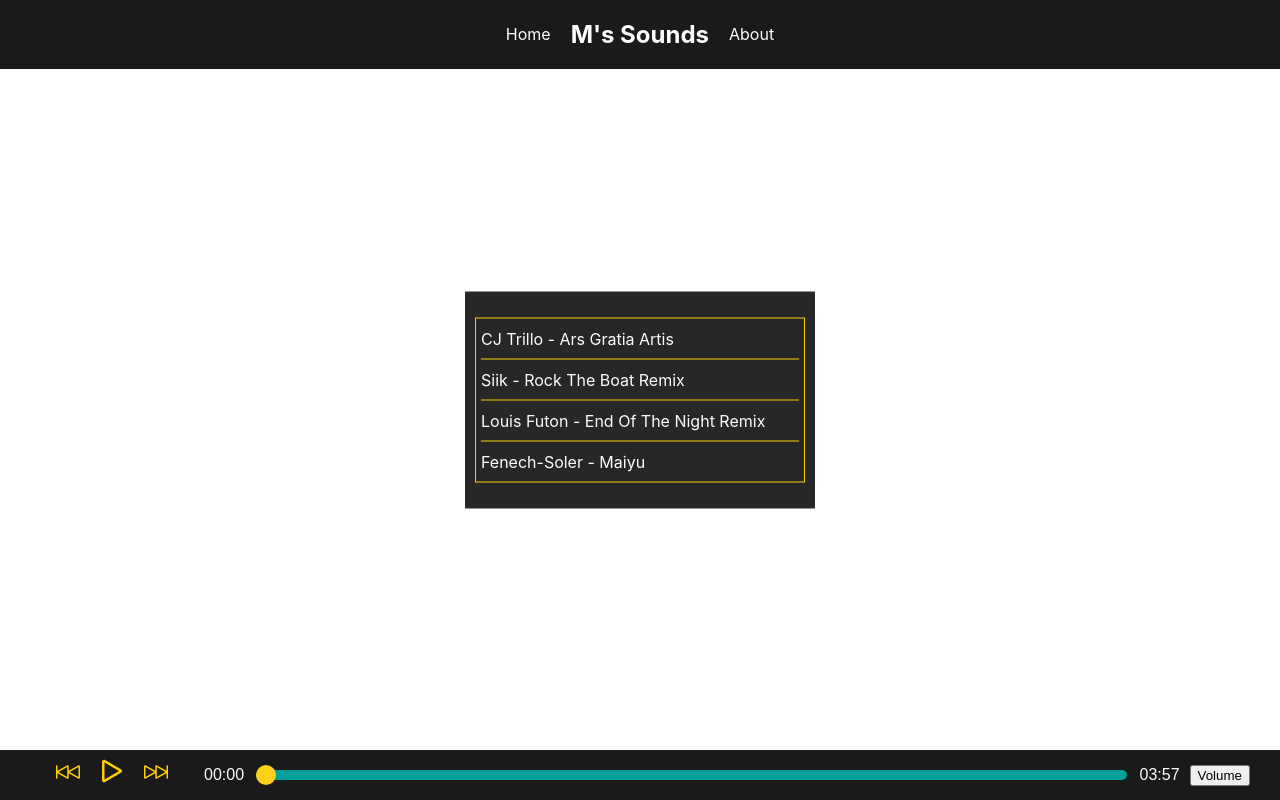
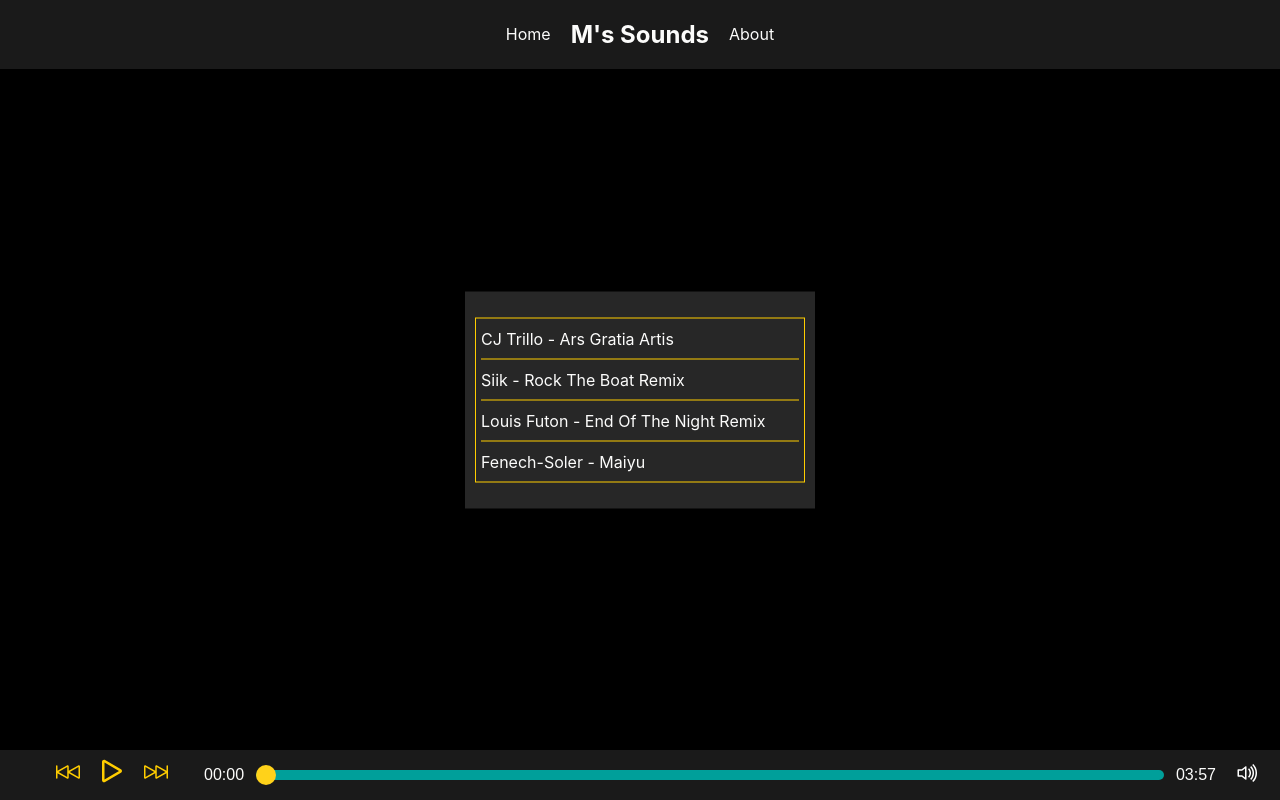
Before and after one commit to michaelhtran120/music-player, a Next.js app: page / in a window 1280 px wide. Built offline with nearby package versions, Linux system fonts and the light colour scheme.

Commit message:
move volume control to separate component andupdate styling

```diff
--- a/components/AudioPlayer/AudioPlayer.js
+++ b/components/AudioPlayer/AudioPlayer.js
@@ -3,6 +3,7 @@ import styles from '../../styles/AudioPlayer.module.scss';
 
 import { BsPlay, BsPause, BsSkipBackward, BsSkipForward } from 'react-icons/bs';
 import ProgressBar from './ProgressBar';
+import VolumeControl from './VolumeControl';
 
 function AudioPlayer({ songs, isPlaying, setIsPlaying, songIndex, handleChangeSong }) {
   // const [isPlaying, setIsPlaying] = useState(false);
@@ -131,17 +132,13 @@ function AudioPlayer({ songs, isPlaying, setIsPlaying, songIndex, handleChangeSo
           totalTime={totalTime}
           ref={progressBarRef}
         />
-        <div className={styles.volumeWrapper}>
-          <button onClick={() => setIsVolumeOpen((prev) => !prev)}>Volume</button>
-          {isVolumeOpen ? (
-            <input
-              type='range'
-              ref={audioPlayerVolumeRef}
-              onChange={handleVolumeRangeChange}
-              value={volumeValue}
-            />
-          ) : null}
-        </div>
+        <VolumeControl
+          handleRangeChange={handleVolumeRangeChange}
+          ref={audioPlayerVolumeRef}
+          value={volumeValue}
+          isOpen={isVolumeOpen}
+          setIsOpen={() => setIsVolumeOpen((prev) => !prev)}
+        />
       </div>
     </>
   );
--- /dev/null
+++ b/components/AudioPlayer/VolumeControl.js
@@ -0,0 +1,24 @@
+import React from 'react';
+import Image from 'next/image';
+import styles from '../../styles/VolumeControl.module.scss';
+
+const VolumeControl = React.forwardRef((props, ref) => {
+  const { value, handleRangeChange, isOpen, setIsOpen } = props;
+  return (
+    <div className={styles.volumeWrapper}>
+      <Image
+        src='/volume.svg'
+        alt='volume icon'
+        width='24'
+        height='24'
+        onClick={setIsOpen}
+        className={styles.volumeIcon}
+      />
+      {isOpen ? (
+        <input type='range' ref={ref} onChange={handleRangeChange} value={value} name='volume' />
+      ) : null}
+    </div>
+  );
+});
+
+export default VolumeControl;
--- /dev/null
+++ b/styles/VolumeControl.module.scss
@@ -0,0 +1,52 @@
+@use './index' as *;
+
+.volumeWrapper {
+  position: relative;
+  margin: 0px 0px 0px 20px;
+
+  .volumeIcon {
+    margin-left: 20px;
+  }
+
+  input {
+    --volumeWidth: 125px;
+
+    appearance: none;
+    min-width: 125px;
+    position: absolute;
+    background: $secondary;
+    height: 10px;
+    border-radius: 10px;
+    left: 0;
+    transform: translateX(-55px) translateY(-80px) rotate(270deg);
+    &::before {
+      content: '';
+      height: 10px;
+      background-color: $primary;
+      width: var(--volumeWidth);
+      border-radius: 10px;
+      position: absolute;
+      top: 0;
+      left: 0;
+      z-index: 1;
+      cursor: pointer;
+    }
+
+    &::-webkit-slider-thumb {
+      -webkit-appearance: none;
+      width: 9px;
+      height: 18px;
+      border: 1px solid $black;
+      background-color: clr(primary, light);
+      border-radius: 25%;
+      position: relative;
+      z-index: 3;
+      cursor: pointer;
+
+      &:active {
+        transform: scale(1.2);
+        background-color: clr(primary, dark);
+      }
+    }
+  }
+}
--- a/styles/globals.scss
+++ b/styles/globals.scss
@@ -2,8 +2,9 @@ html,
 body {
   padding: 0;
   margin: 0;
-  font-family: -apple-system, BlinkMacSystemFont, Segoe UI, Roboto, Oxygen,
-    Ubuntu, Cantarell, Fira Sans, Droid Sans, Helvetica Neue, sans-serif;
+  font-family: -apple-system, BlinkMacSystemFont, Segoe UI, Roboto, Oxygen, Ubuntu, Cantarell,
+    Fira Sans, Droid Sans, Helvetica Neue, sans-serif;
+  background-color: black;
 }
 
 a {
```
Also changed, not shown: public/volume.svg (added).
